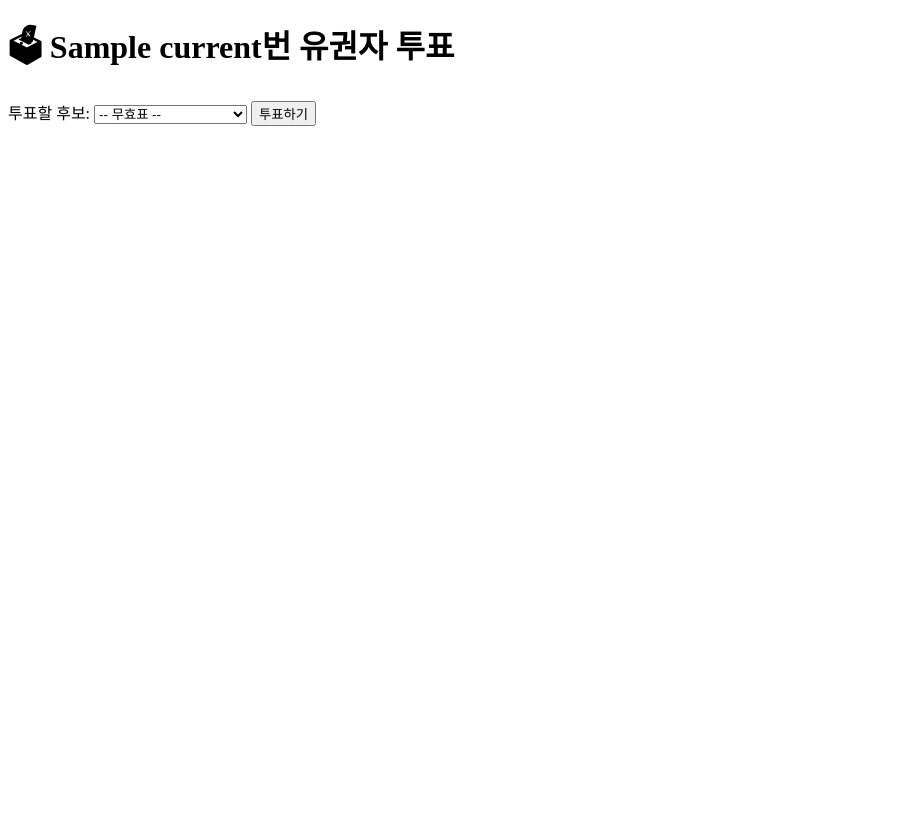
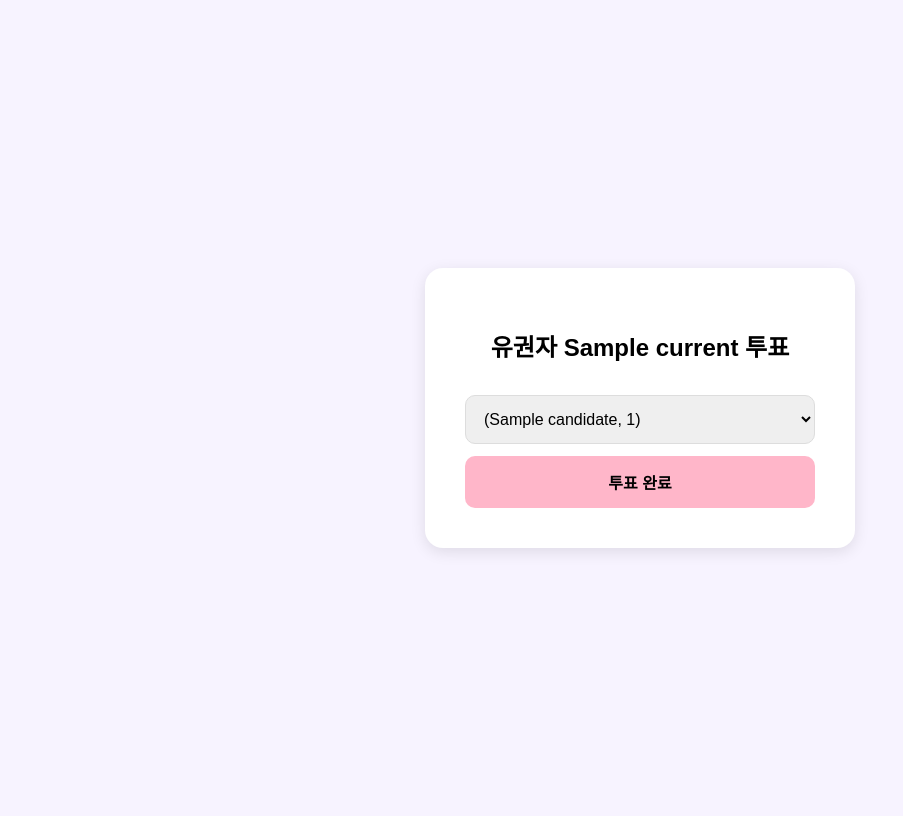
Before and after one commit to hsh2642-del/vote.app, a Flask app: template templates/vote.html in a window 1280 px wide. Shown: the whole page, without its empty margins (0-903 px from the left). Before the commit the page ends 126 px from the top, so only its background shows below. Run offline with Flask 3, Linux system fonts and the light colour scheme; the template is opened without the code that fills it: most values are stand-ins (such as "Sample title", 1, 10 or a date in 2020).

Commit message:
vote.html

```diff
--- a/templates/vote.html
+++ b/templates/vote.html
@@ -1,24 +1,61 @@
 <!DOCTYPE html>
-<html>
+<html lang="ko">
 <head>
     <meta charset="UTF-8">
     <title>투표하기</title>
+    <style>
+        body {
+            background: #F7F3FF;
+            display: flex;
+            justify-content: center;
+            align-items: center;
+            height: 100vh;
+            font-family: 'Arial';
+        }
+        .box {
+            background: white;
+            padding: 40px;
+            border-radius: 18px;
+            width: 350px;
+            text-align: center;
+            box-shadow: 0 4px 15px rgba(0,0,0,0.1);
+        }
+        select, button {
+            width: 100%;
+            margin-top: 12px;
+            padding: 14px;
+            border-radius: 10px;
+            border: 1px solid #ddd;
+            font-size: 16px;
+        }
+        button {
+            background: #FFB6C9;
+            border: none;
+            cursor: pointer;
+            font-weight: bold;
+        }
+        button:hover { opacity: 0.85; }
+    </style>
 </head>
 <body>
-    <h1>🗳 {{ current }}번 유권자 투표</h1>
 
-    <form action="/vote" method="post">
+<div class="box">
+    <h2>유권자 {{ current }} 투표</h2>
+
+    <form action="/vote" method="POST">
+
+        <select name="candidate" required>
+            {% for name in candidates %}
+            <option value="{{ name }}">{{ name }}</option>
+            {% endfor %}
+            <option value="invalid">무효표</option>
+        </select>
+
         <input type="hidden" name="current" value="{{ current }}">
 
-        <label>투표할 후보:</label>
-        <select name="candidate">
-            <option value="">-- 무효표 --</option>   <!-- 무효표 선택 -->
-            {% for name in candidates %}
-                <option value="{{ name }}">{{ name }}</option>
-            {% endfor %}
-        </select>
+        <button type="submit">투표 완료</button>
+    </form>
+</div>
 
-        <button type="submit">투표하기</button>
-    </form>
 </body>
 </html>
```
